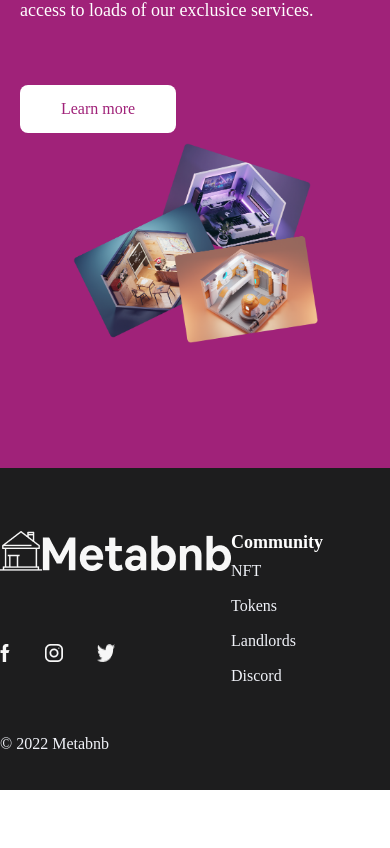
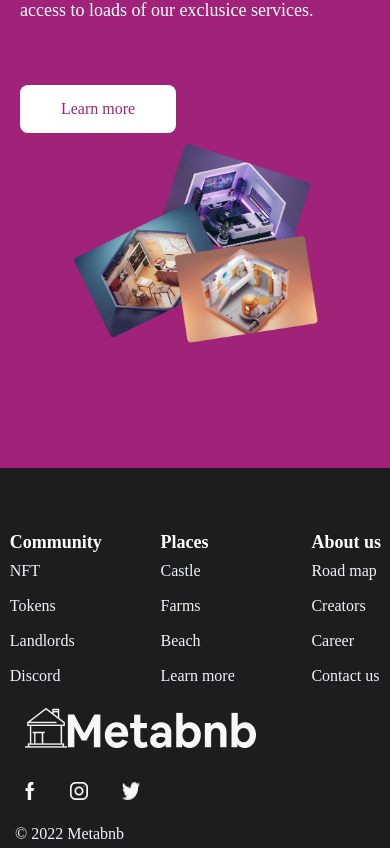
Before and after one commit to Vubere/MetabnbHNG, a React (Vite) app: page / in a window 390 px wide. Shown: the part 4905-5753 px from the top of the page. Before the commit the page ends 5695 px from the top, so only its background shows below. Built offline with nearby package versions, Linux system fonts and the light colour scheme; a web font is replaced by a local one.

Commit message:
style: made responsive view for places to stay page

```diff
--- a/src/components/appFooter/AppFooter.tsx
+++ b/src/components/appFooter/AppFooter.tsx
@@ -11,20 +11,6 @@ import twitter from './assets/twitterIcon.png'
 export default function AppFooter() {
   return (
     <footer className='appFooter'>
-      <section className="main">
-        <div className="icon">
-          <img src={home} alt="home" />
-          <img src={metabnb} alt="home" />
-        </div>
-        <div className="socials">
-          <img src={fb} alt="facebook" />
-          <img src={insta} alt="facebook" />
-          <img src={twitter} alt="facebook" />
-        </div>
-        <div className="copyright">
-          &#169; 2022 Metabnb
-        </div>
-      </section>
       <section className="guides">
         <section className="communtiy">
           <h4>Community</h4>
@@ -54,6 +40,20 @@ export default function AppFooter() {
           </ul>
         </section>
       </section>
+      <section className="main">
+        <div className="icon">
+          <img src={home} alt="home" />
+          <img src={metabnb} alt="home" />
+        </div>
+        <div className="socials">
+          <img src={fb} alt="facebook" />
+          <img src={insta} alt="facebook" />
+          <img src={twitter} alt="facebook" />
+        </div>
+        <div className="copyright">
+          &#169; 2022 Metabnb
+        </div>
+      </section>
     </footer>
   )
 }
--- a/src/styles/components/_appFooter.scss
+++ b/src/styles/components/_appFooter.scss
@@ -5,6 +5,7 @@ footer.appFooter{
   background-color: #1d1d1e;
   justify-content: space-around;
   align-content: center;
+  flex-direction: row-reverse;
   width: 100vw;
   height: 322px;
   max-width: 1440px;
@@ -15,9 +16,11 @@ footer.appFooter{
     .icon{
       display: flex;
       align-items: flex-end;
+      max-width: 90%;
     }
     .socials{
       width: 115px;
+      max-width: 90%;
       display: flex;
       justify-content: space-between;
     }
@@ -32,9 +35,10 @@ footer.appFooter{
   .guides{
     display: flex;
     justify-content: space-between;
-    width: 698px;
+    max-width: 698px;
+    width: 48.47%;
     height: 169px;
-    gap: 217px;
+    gap: 15.07%;
     color: #f1f3f9;
     h4{
       font-weight: 700;
@@ -54,4 +58,28 @@ footer.appFooter{
       }
     }
   }
+  @media screen and (max-width: 760px) {
+    flex-direction: column;
+    height: 380px;
+    .main{
+      width: 90%;
+      padding-left: 10px;
+      .icon{
+        margin: 15px;
+      }
+      .socials{
+        margin: 15px;
+      }
+      .copyright{
+        margin: 5px;
+      }
+    }
+    .guides{
+      width: 95%;
+      margin: 0 auto;
+      @media screen and (max-width: 386px) {
+        gap: 2%;
+      }
+    }
+  }
 }
--- a/src/styles/components/_modal.scss
+++ b/src/styles/components/_modal.scss
@@ -8,7 +8,9 @@ div.modal{
   display: grid;
   place-items: center;
   .modalContainer{
-    width: 600px;
+    max-width: 600px;
+    min-width: 250px;
+    width: 41.6%;
     height: 326px;
     background-color: #fff;
     border-radius: 16px;
@@ -51,6 +53,7 @@ div.modal{
       gap: 16px;
       p{
         font-weight: 400;
+        margin-bottom: 4px;
         font-size: 16px;
         height: 20px;
         line-height: 20px;
--- a/src/styles/components/place_to_stay/_nav.scss
+++ b/src/styles/components/place_to_stay/_nav.scss
@@ -1,23 +1,27 @@
-.ptsNav{
+.ptsNav {
   width: 100vw;
   max-width: 1240px;
   padding-left: 10px;
   display: flex;
   flex-direction: row;
   align-items: center;
+  flex-wrap: wrap;
   justify-content: start;
   margin-top: 120px;
-  ul{
-    width: 950px;
-    height: 23px;
-    gap: 48px;
+  ul {
+    max-width: 950px;
+    margin: 0 auto;
+    width: 76.13%;
+    gap: 5.05%;
     display: flex;
+    justify-content: space-evenly;
     flex-direction: row;
     align-items: flex-start;
+    flex-wrap: wrap;
     margin-right: 66px;
-    li{
+    li {
       font-weight: 400;
-      font-family: 'Red Rose';
+      font-family: "Red Rose";
       font-size: 20px;
       height: 25px;
       list-style-type: none;
@@ -25,8 +29,10 @@
       color: #434343;
     }
   }
-  .filter{
+  .filter {
     border: 1px solid #b4b4b4;
+    margin: 0 auto;
+    margin-top: 10px;
     border-radius: 8px;
     width: 161px;
     border-radius: 8px;
@@ -34,13 +40,25 @@
     display: flex;
     justify-content: space-around;
     align-items: center;
-    p{
+    p {
       font-weight: 400;
       size: 16px;
     }
-    .filterImg{
+    .filterImg {
       width: 20px;
       height: 20px;
     }
   }
+  @media screen and (max-width:1029px) {
+    ul{
+      gap: 3%;
+    }
+  }
+  @media screen and (max-width: 800px) {
+    ul {
+      margin-right: 0;
+      justify-content: center;
+      width: 100%;
+    }
+  }
 }
```
